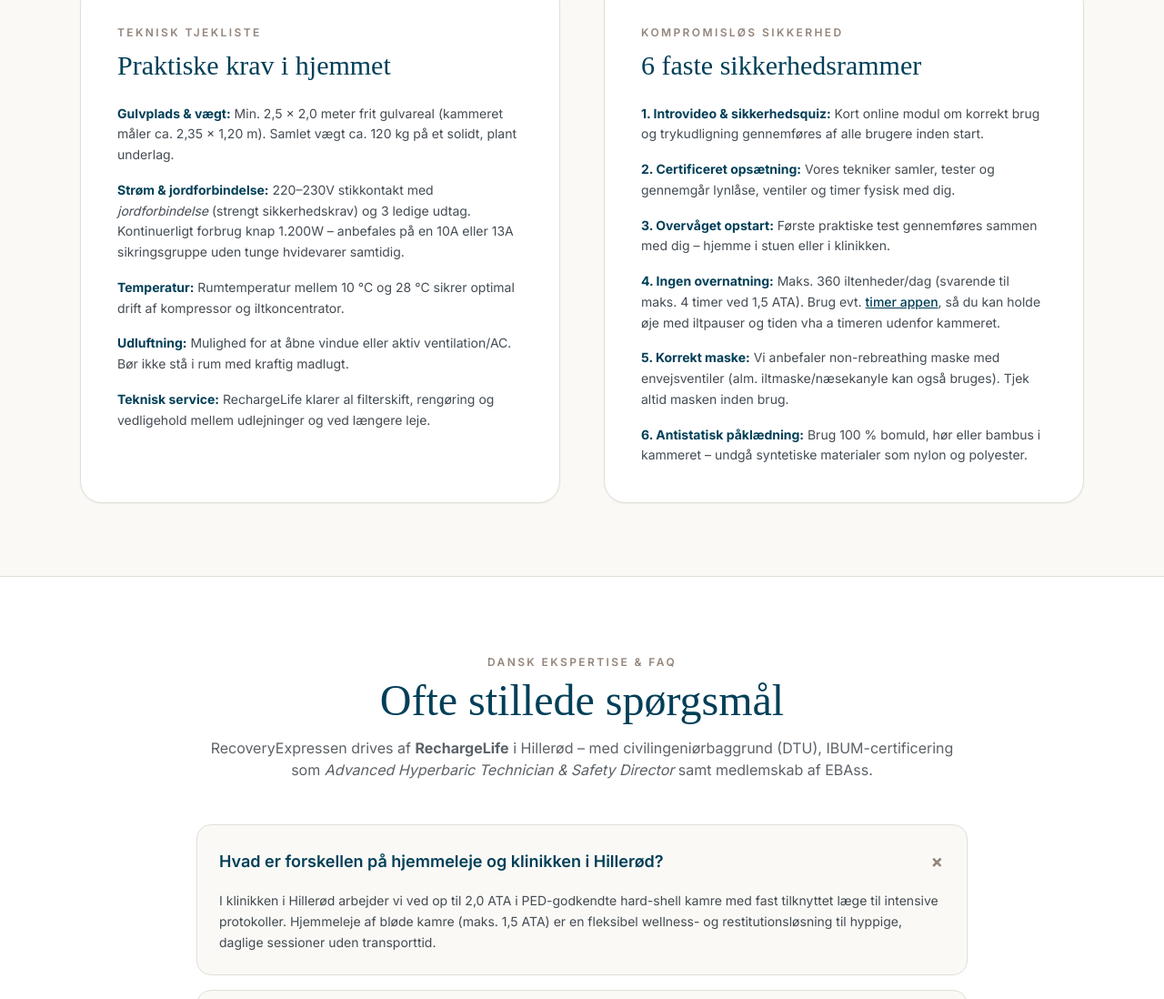
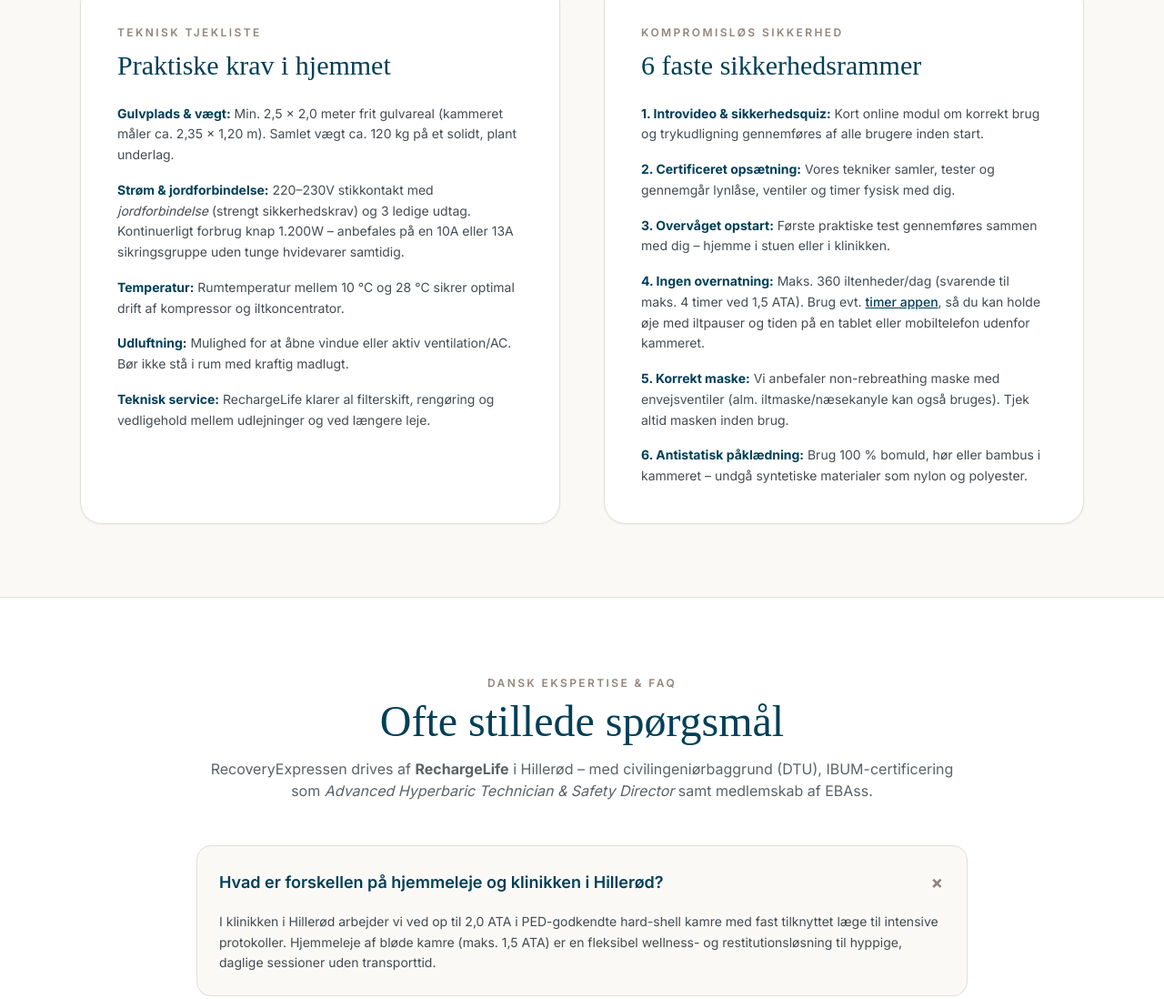
Before and after one commit to ChristensenMichael/recoveryexpressen-web1, a plain HTML site: page index.html in a window 1280 px wide. Shown: the part 5019-6117 px from the top of the page at 91% size. Drawn offline with nearby package versions, Linux system fonts and the light colour scheme; a web font is replaced by a local one.

Commit message:
Changed DK-text in step 4. a little

```diff
--- a/index.html
+++ b/index.html
@@ -628,7 +628,7 @@
                             <li><strong class="text-rl-darkblue">1. Introvideo & sikkerhedsquiz:</strong> Kort online modul om korrekt brug og trykudligning gennemføres af alle brugere inden start.</li>
                             <li><strong class="text-rl-darkblue">2. Certificeret opsætning:</strong> Vores tekniker samler, tester og gennemgår lynlåse, ventiler og timer fysisk med dig.</li>
                             <li><strong class="text-rl-darkblue">3. Overvåget opstart:</strong> Første praktiske test gennemføres sammen med dig – hjemme i stuen eller i klinikken.</li>
-                            <li><strong class="text-rl-darkblue">4. Ingen overnatning:</strong> Maks. 360 iltenheder/dag (svarende til maks. 4 timer ved 1,5 ATA). Brug evt. <a href="https://recoveryexpressen.dk/timer.html" target="_blank" class="underline text-rl-darkblue font-medium">timer appen</a>, så du kan holde øje med iltpauser og tiden vha a timeren udenfor kammeret.</li>
+                            <li><strong class="text-rl-darkblue">4. Ingen overnatning:</strong> Maks. 360 iltenheder/dag (svarende til maks. 4 timer ved 1,5 ATA). Brug evt. <a href="https://recoveryexpressen.dk/timer.html" target="_blank" class="underline text-rl-darkblue font-medium">timer appen</a>, så du kan holde øje med iltpauser og tiden på en tablet eller mobiltelefon udenfor kammeret.</li>
                             <li><strong class="text-rl-darkblue">5. Korrekt maske:</strong> Vi anbefaler non-rebreathing maske med envejsventiler (alm. iltmaske/næsekanyle kan også bruges). Tjek altid masken inden brug.</li>
                             <li><strong class="text-rl-darkblue">6. Antistatisk påklædning:</strong> Brug 100 % bomuld, hør eller bambus i kammeret – undgå syntetiske materialer som nylon og polyester.</li>
                         </ul>
```
